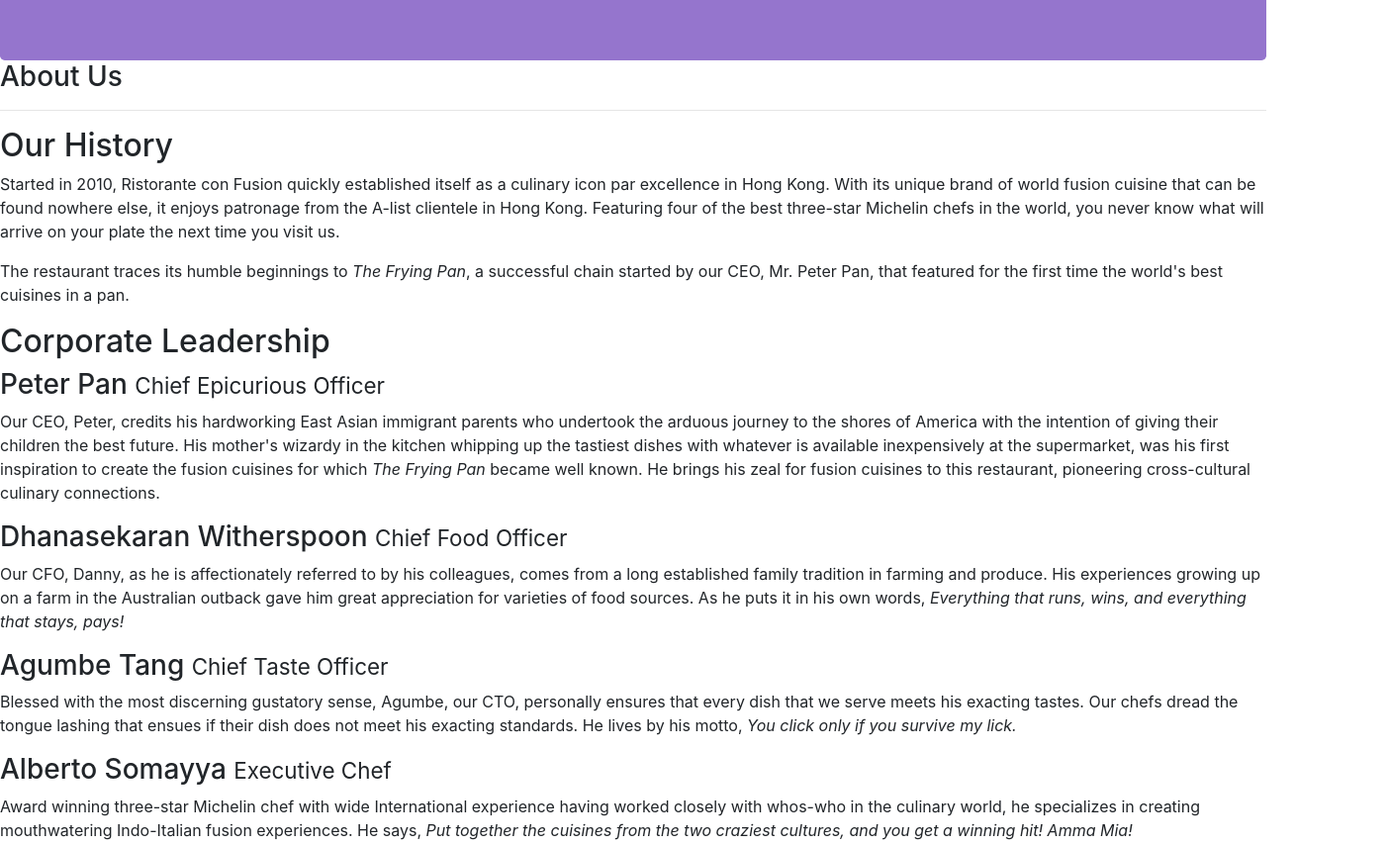
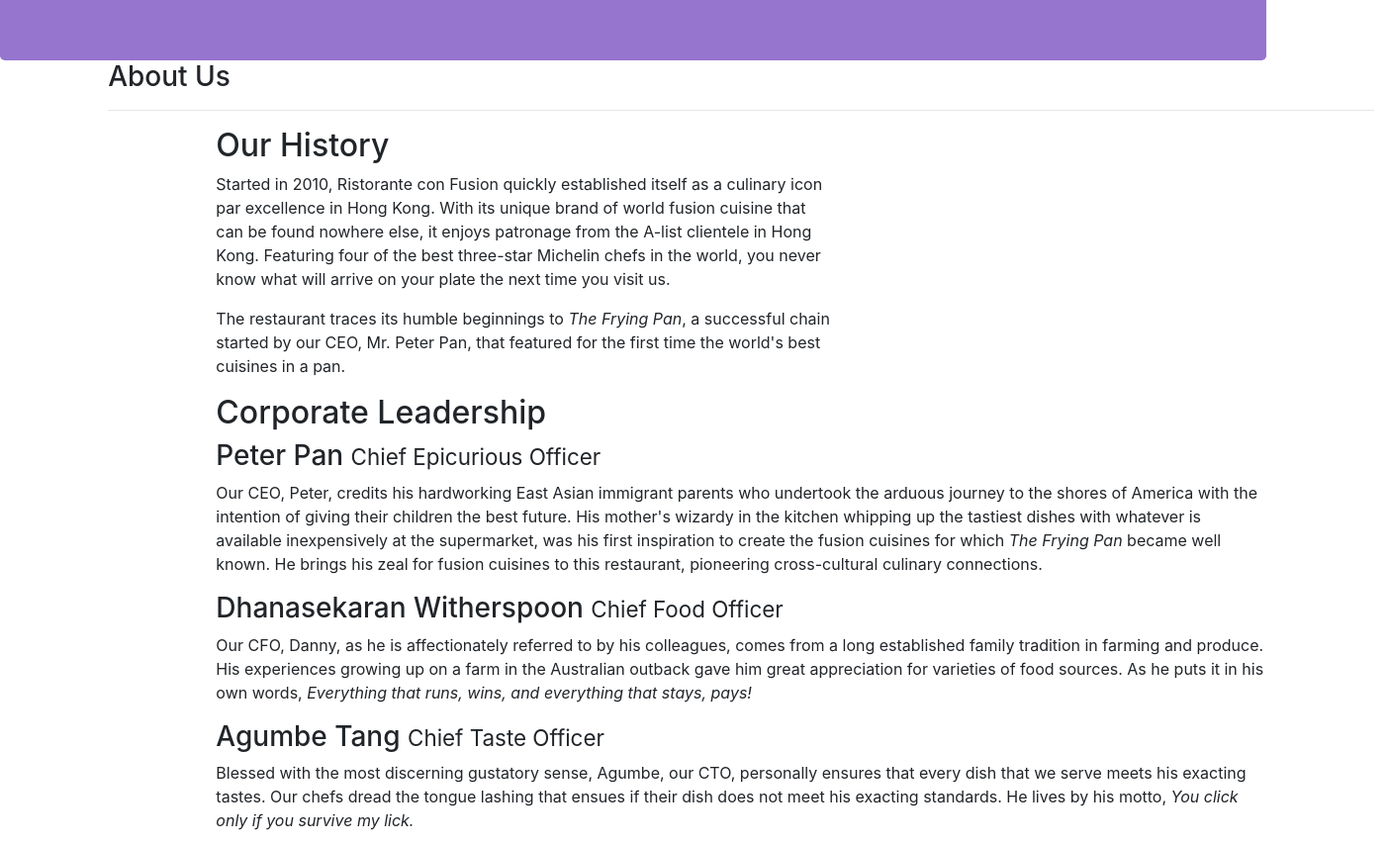
Before and after one commit to PeaceOfGod/Coursera_FullStack_WebDev_Exercise1, a website: page aboutus.html in a window 1280 px wide. Shown: the part 211-1065 px from the top of the page at 99% size, 1404 px wide, since content can reach past the window. Drawn offline with nearby package versions, Linux system fonts and the light colour scheme.

Commit message:
About Us Page

```diff
--- a/aboutus.html
+++ b/aboutus.html
@@ -27,16 +27,16 @@
         </div>
     </header>
 
-    <div>
-        <div>
-            <div>
+    <div class="align-self-center">
+        <div class="row">
+            <div class="offset-1 col-12">
                <h3>About Us</h3>
                <hr>
             </div>
         </div>
 
-        <div>
-            <div>
+        <div class="row">
+            <div class="offset-2 col-sm-6">
                 <h2>Our History</h2>
                 <p>Started in 2010, Ristorante con Fusion quickly established itself as a culinary icon par excellence in Hong Kong. With its unique brand of world fusion cuisine that can be found nowhere else, it enjoys patronage from the A-list clientele in Hong Kong.  Featuring four of the best three-star Michelin chefs in the world, you never know what will arrive on your plate the next time you visit us.</p>
                 <p>The restaurant traces its humble beginnings to <em>The Frying Pan</em>, a successful chain started by our CEO, Mr. Peter Pan, that featured for the first time the world's best cuisines in a pan.</p>
@@ -46,8 +46,8 @@
         </div>
 
 
-        <div>
-            <div>
+        <div class="row">
+            <div class="offset-2 col-10">
                 <h2>Corporate Leadership</h2>
                 <h3>Peter Pan <small>Chief Epicurious Officer</small></h3>
                 <p>Our CEO, Peter, credits his hardworking East Asian immigrant parents who undertook the arduous journey to the shores of America with the intention of giving their children the best future. His mother's wizardy in the kitchen whipping up the tastiest dishes with whatever is available inexpensively at the supermarket, was his first inspiration to create the fusion cuisines for which <em>The Frying Pan</em> became well known. He brings his zeal for fusion cuisines to this restaurant, pioneering cross-cultural culinary connections.</p>
--- a/package.json
+++ b/package.json
@@ -2,7 +2,7 @@
   "name": "confusion",
   "version": "1.0.0",
   "description": "This is a website for Ristorante Con Fusion",
-  "main": "index.html",
+  "main": "aboutus.html",
   "scripts": {
     "start": "npm run lite",
     "test": "echo \"Error: no test specified\" && exit 1",
```
